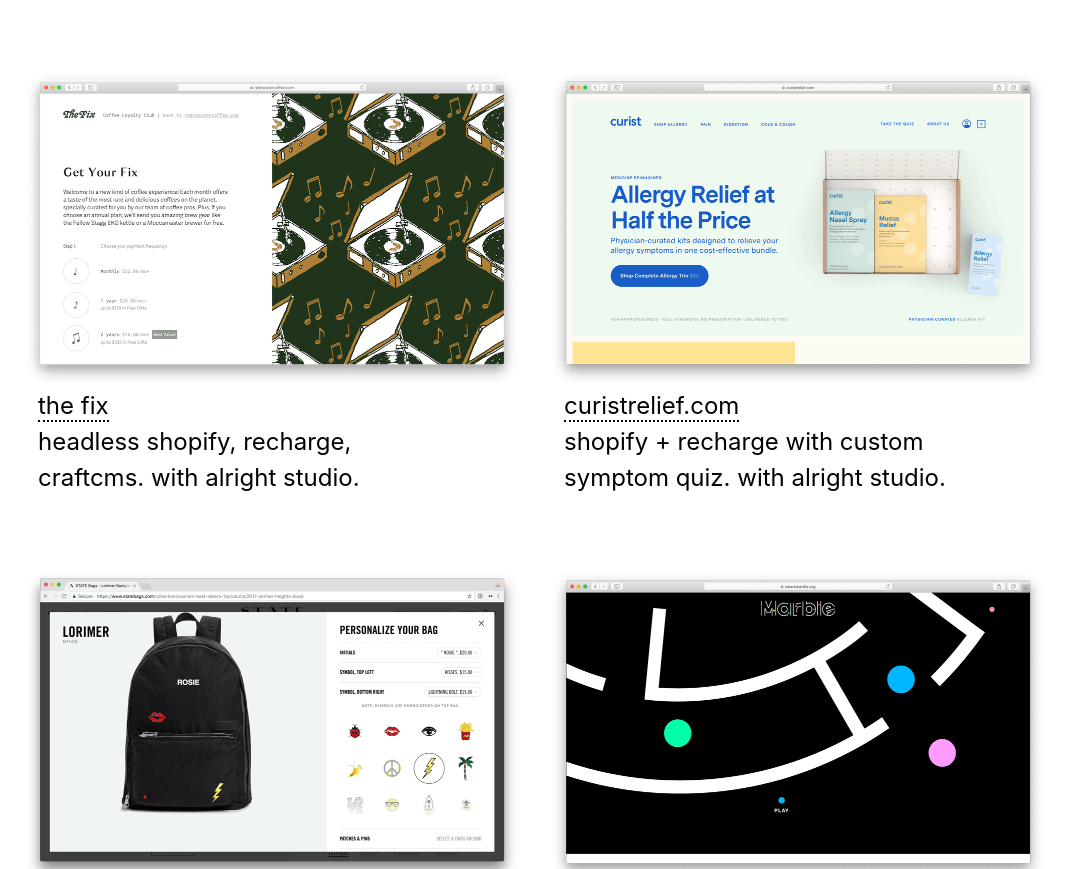
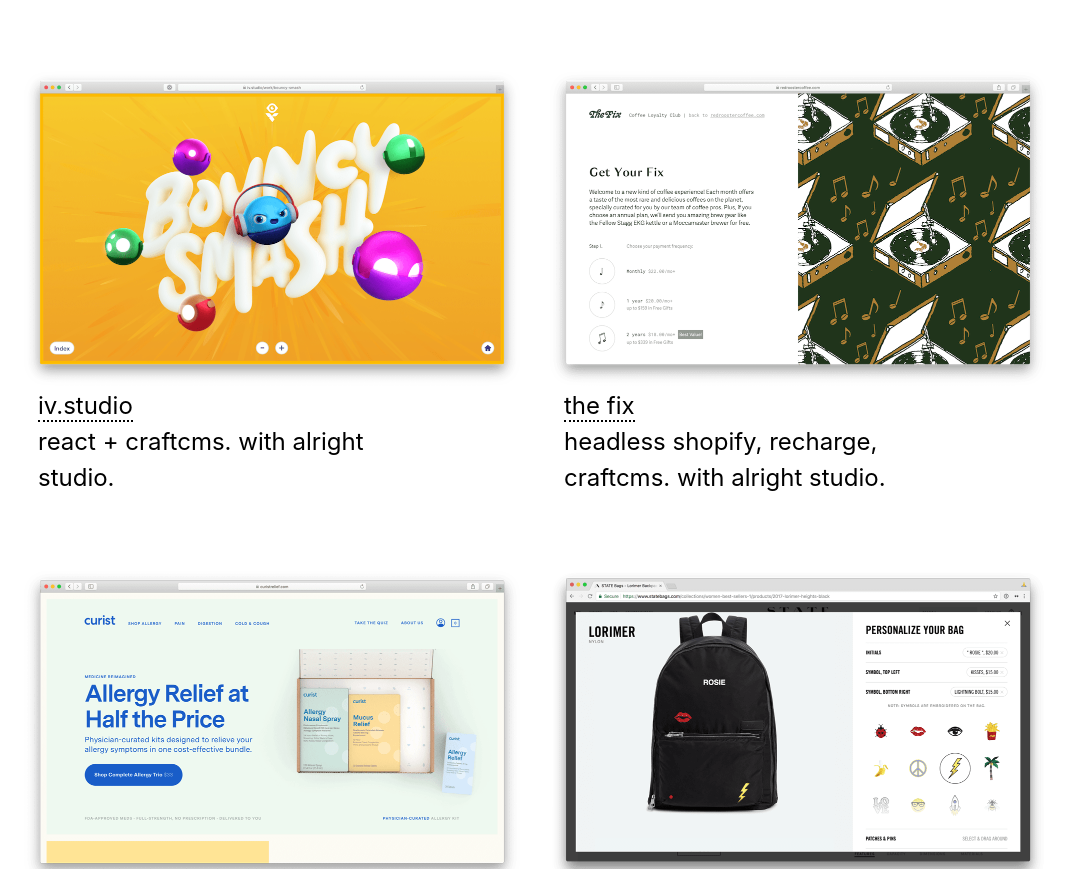
Before and after one commit to dictions/personal-site-v3, a website: page public/index.html in a window 1280 px wide. Shown: the part 1397-2266 px from the top of the page, without its empty margins (76-1145 px from the left). Drawn offline with Linux system fonts and the light colour scheme.

Commit message:
adding iv.

```diff
--- a/public/index.html
+++ b/public/index.html
@@ -232,6 +232,21 @@
 			<li>
 				<div class="content-container">
 					<div class="tile">
+						<a target="_blank" href="https://iv.studio">
+							<img
+								src="/content/iv-studio.png"
+							/>
+						</a>
+					</div>
+					<p>
+						<a target="_blank" href="https://iv.studio">iv.studio</a><br/>
+						react + craftcms. with alright studio.
+					</p>
+				</div>
+			</li>
+			<li>
+				<div class="content-container">
+					<div class="tile">
 						<a target="_blank" href="https://redroostercoffee.com/shop/subscriptions/the-fix">
 							<img
 								src="/content/the-fix.png"
```
Also changed, not shown: public/content/iv-studio.png (added).
